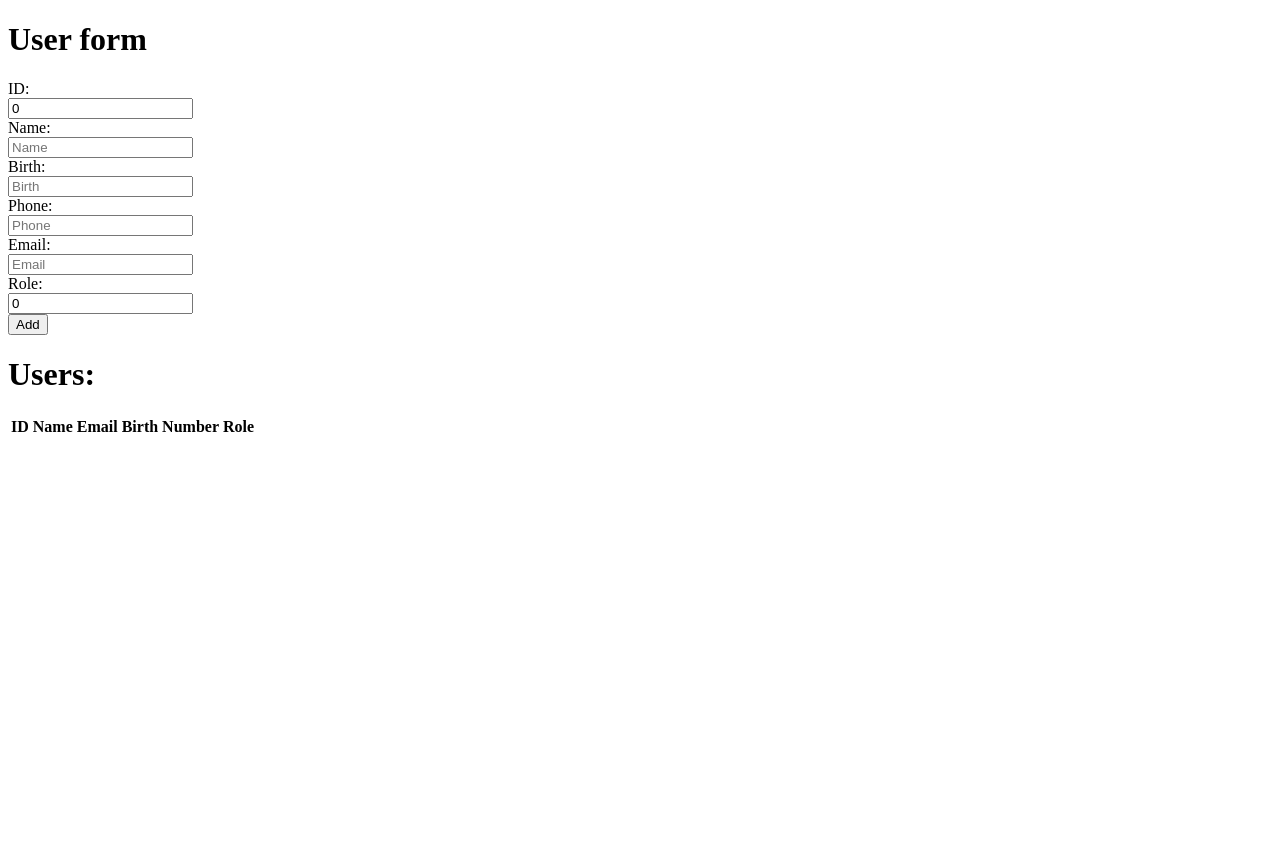
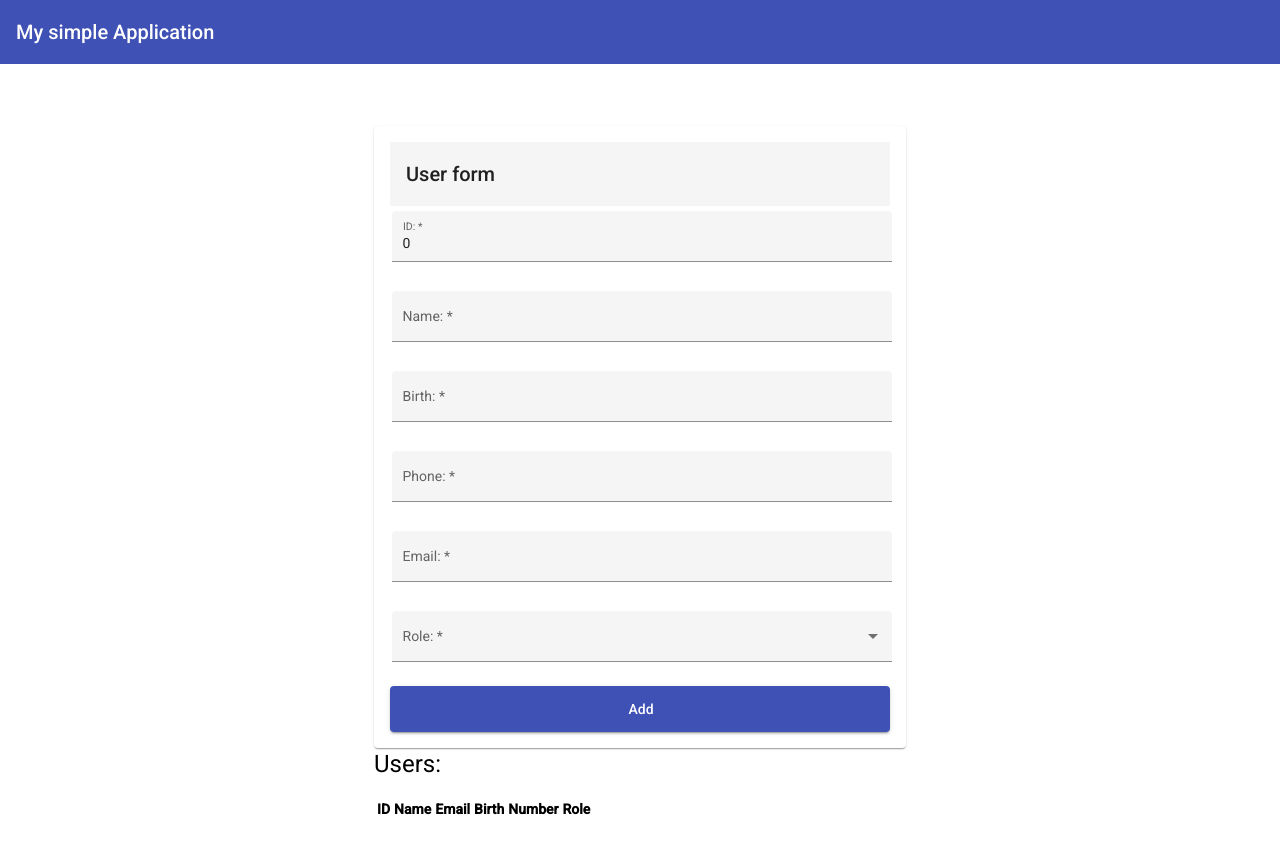
Before and after one commit to Vagusko/oopr3-cv-2022, an Angular app in the folder simple-fe-logic/: page / in a window 1280 px wide. Shown: the top 854 px of the page. Before the commit the page ends 800 px from the top, so only its background shows below. Built offline with nearby package versions, Linux system fonts and the light colour scheme.

Commit message:
- Add angular material

```diff
--- a/simple-fe-logic/angular.json
+++ b/simple-fe-logic/angular.json
@@ -23,6 +23,7 @@
               "src/assets"
             ],
             "styles": [
+              "./node_modules/@angular/material/prebuilt-themes/indigo-pink.css",
               "src/styles.css"
             ],
             "scripts": []
@@ -90,6 +91,7 @@
               "src/assets"
             ],
             "styles": [
+              "./node_modules/@angular/material/prebuilt-themes/indigo-pink.css",
               "src/styles.css"
             ],
             "scripts": []
--- a/simple-fe-logic/package.json
+++ b/simple-fe-logic/package.json
@@ -11,10 +11,12 @@
   "private": true,
   "dependencies": {
     "@angular/animations": "^14.2.0",
+    "@angular/cdk": "~14.2.5",
     "@angular/common": "^14.2.0",
     "@angular/compiler": "^14.2.0",
     "@angular/core": "^14.2.0",
     "@angular/forms": "^14.2.0",
+    "@angular/material": "~14.2.5",
     "@angular/platform-browser": "^14.2.0",
     "@angular/platform-browser-dynamic": "^14.2.0",
     "@angular/router": "^14.2.0",
--- a/simple-fe-logic/src/app/app.component.css
+++ b/simple-fe-logic/src/app/app.component.css
@@ -0,0 +1,8 @@
+.container {
+  padding: 10px;
+  height: 100vh;
+  display: flex;
+  justify-content: center;
+  align-items: center;
+
+}
--- a/simple-fe-logic/src/app/app.component.html
+++ b/simple-fe-logic/src/app/app.component.html
@@ -1,2 +1,6 @@
-<!--<app-product-list></app-product-list>-->
-<app-user-list></app-user-list>
+<mat-toolbar color="primary">
+  <span>My simple Application</span>
+</mat-toolbar>
+<div class="container">
+  <app-user-list></app-user-list>
+</div>
--- a/simple-fe-logic/src/app/user-list/user-list.component.css
+++ b/simple-fe-logic/src/app/user-list/user-list.component.css
@@ -1,5 +1,28 @@
-input.ng-invalid.ng-touched{
+input.ng-invalid.ng-touched {
   border-color: red;
 }
 
-.error{ color: red}
+.error {
+  color: red
+}
+
+.fill-remaining-space {
+  /* This fills the remaining space, by using flexbox.
+     Every toolbar row uses a flexbox row layout. */
+  flex: 1 1 auto;
+}
+
+.form {
+  min-width: 150px;
+  max-width: 500px;
+  width: 100%;
+}
+
+.form-element {
+  padding: 5px 0px 5px 2px;
+  width: 100%;
+}
+
+.button {
+  width: 100%;
+}
--- a/simple-fe-logic/src/app/user-list/user-list.component.html
+++ b/simple-fe-logic/src/app/user-list/user-list.component.html
@@ -1,23 +1,42 @@
-<h1>User form</h1>
-<form [formGroup]="addUserForm" (ngSubmit)="addUser()">
-  <label for="userId">ID:</label><br>
-  <input type="number" id="userId" placeholder="Id" formControlName="userId"><br>
-
-  <label for="userName">Name:</label><br>
-  <input type="text" id="userName" placeholder="Name" formControlName="userName"><br>
-  <label for="birthDate">Birth:</label><br>
-  <input type="text" id="birthDate" placeholder="Birth" formControlName="birthDate"><br>
-  <label for="phoneNumber">Phone:</label><br>
-  <input type="text" id="phoneNumber" placeholder="Phone" formControlName="phoneNumber"><br>
-<!--  <span class="error" *ngIf="phoneNumber.invalid">Phone number should have valid format</span>-->
-  <label for="email">Email:</label><br>
-  <input type="text" id="email" placeholder="Email" formControlName="email"><br>
-  <label for="role">Role:</label><br>
-  <input type="text" id="role" placeholder="Role" formControlName="role"><br>
-
-  <button type="submit">Add</button>
+<mat-card>
+  <mat-toolbar color="secondary">
+    <h2 class="fill-remaining-space">User form</h2>
+  </mat-toolbar>
+  <form [formGroup]="addUserForm" (ngSubmit)="addUser()" class="form">
+    <mat-form-field class="form-element" appearance="fill">
+      <mat-label for="userId">ID:</mat-label>
+      <input matInput type="number" id="userId" placeholder="Id" formControlName="userId">
+    </mat-form-field>
+    <mat-form-field class="form-element" appearance="fill">
+      <mat-label for="userName">Name:</mat-label>
+      <input matInput type="text" id="userName" placeholder="Name" formControlName="userName">
+    </mat-form-field>
+    <mat-form-field class="form-element" appearance="fill">
+      <mat-label for="birthDate">Birth:</mat-label>
+      <input matInput type="text" id="birthDate" placeholder="Birth" formControlName="birthDate">
+    </mat-form-field>
+    <mat-form-field class="form-element" appearance="fill">
+      <mat-label for="phoneNumber">Phone:</mat-label>
+      <input matInput type="text" id="phoneNumber" placeholder="Phone" formControlName="phoneNumber">
+      <mat-error *ngIf="!addUserForm.controls['phoneNumber'].valid && addUserForm.controls['phoneNumber'].touched">
+        Must be valid cz number.
+      </mat-error>
+    </mat-form-field>
+    <mat-form-field class="form-element" appearance="fill">
+      <mat-label for="email">Email:</mat-label>
+      <input matInput type="text" id="email" placeholder="Email" formControlName="email">
+    </mat-form-field>
+    <mat-form-field class="form-element" appearance="fill">
+      <mat-label for="role">Role:</mat-label>
+      <mat-select id="role" formControlName="role" required>
+        <mat-option value="USER">User</mat-option>
+        <mat-option value="EMPLOYEE">Employee</mat-option>
+        <mat-option value="ADMIN">Admin</mat-option>
+      </mat-select>
+    </mat-form-field>
+    <button mat-raised-button color="primary" type="submit" class="form-element">Add</button>
   </form>
-
+</mat-card>
 <h1>Users:</h1>
 <table>
   <tr>
@@ -28,7 +47,7 @@
     <th>Number</th>
     <th>Role</th>
   </tr>
-    <tr  *ngFor="let user of users">
+  <tr *ngFor="let user of users">
     <td>
       {{user.userId}}
     </td>
--- a/simple-fe-logic/src/index.html
+++ b/simple-fe-logic/src/index.html
@@ -6,8 +6,11 @@
   <base href="/">
   <meta name="viewport" content="width=device-width, initial-scale=1">
   <link rel="icon" type="image/x-icon" href="favicon.ico">
+  <link rel="preconnect" href="https://fonts.gstatic.com">
+  <link href="https://fonts.googleapis.com/css2?family=Roboto:wght@300;400;500&display=swap" rel="stylesheet">
+  <link href="https://fonts.googleapis.com/icon?family=Material+Icons" rel="stylesheet">
 </head>
-<body>
+<body class="mat-typography">
   <app-root></app-root>
 </body>
 </html>
--- a/simple-fe-logic/src/styles.css
+++ b/simple-fe-logic/src/styles.css
@@ -1 +1,4 @@
 /* You can add global styles to this file, and also import other style files */
+
+html, body { height: 100%; }
+body { margin: 0; font-family: Roboto, "Helvetica Neue", sans-serif; }
```
Also changed, not shown: simple-fe-logic/src/app/app.module.ts (+18 -4 lines), 2 other files (tests, documents, lock files or other folders). Lines whose indentation alone changed are shown as unchanged.
